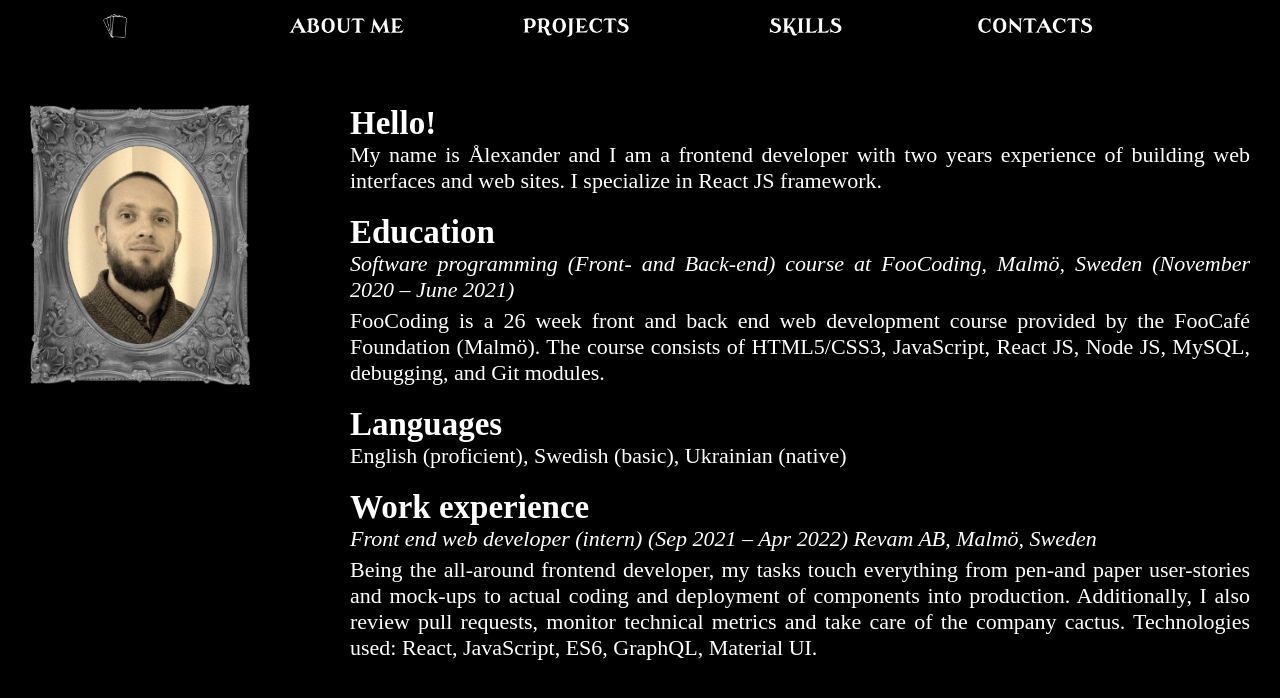
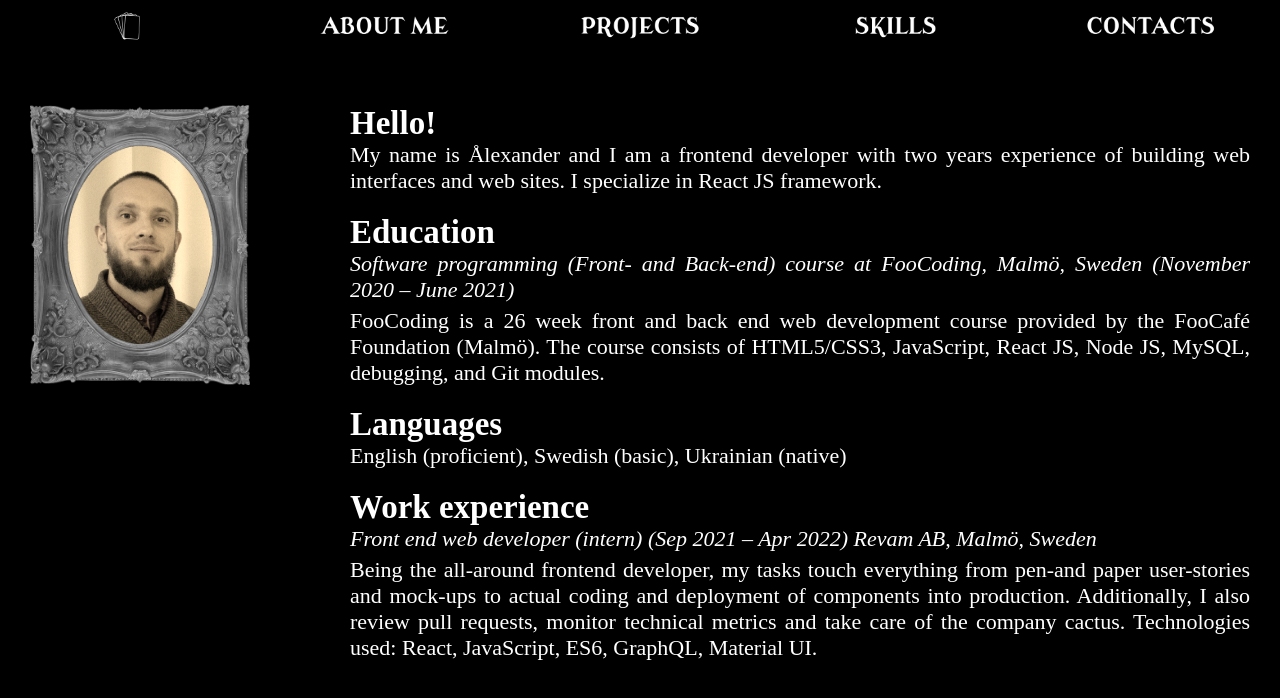
Before and after one commit to rockysfairat/LetMeIntroduceMyself, a Next.js app: page /about in a window 1280 px wide. Shown: the top 698 px of the page. Built offline with nearby package versions, Linux system fonts and the light colour scheme.

Commit message:
Styled Nav

```diff
--- a/styles/Navbar.module.css
+++ b/styles/Navbar.module.css
@@ -6,7 +6,7 @@
   padding-top: 15px;
   height: 40px;
   display: flex;
-  width: 90%;
+  width: 100%;
 }
 
 .ul {
@@ -18,10 +18,6 @@
   width: 100%;
 }
 
-.li {
-  width: 20%;
-}
-
 .ul > li:hover {
   cursor: pointer;
 }
```
